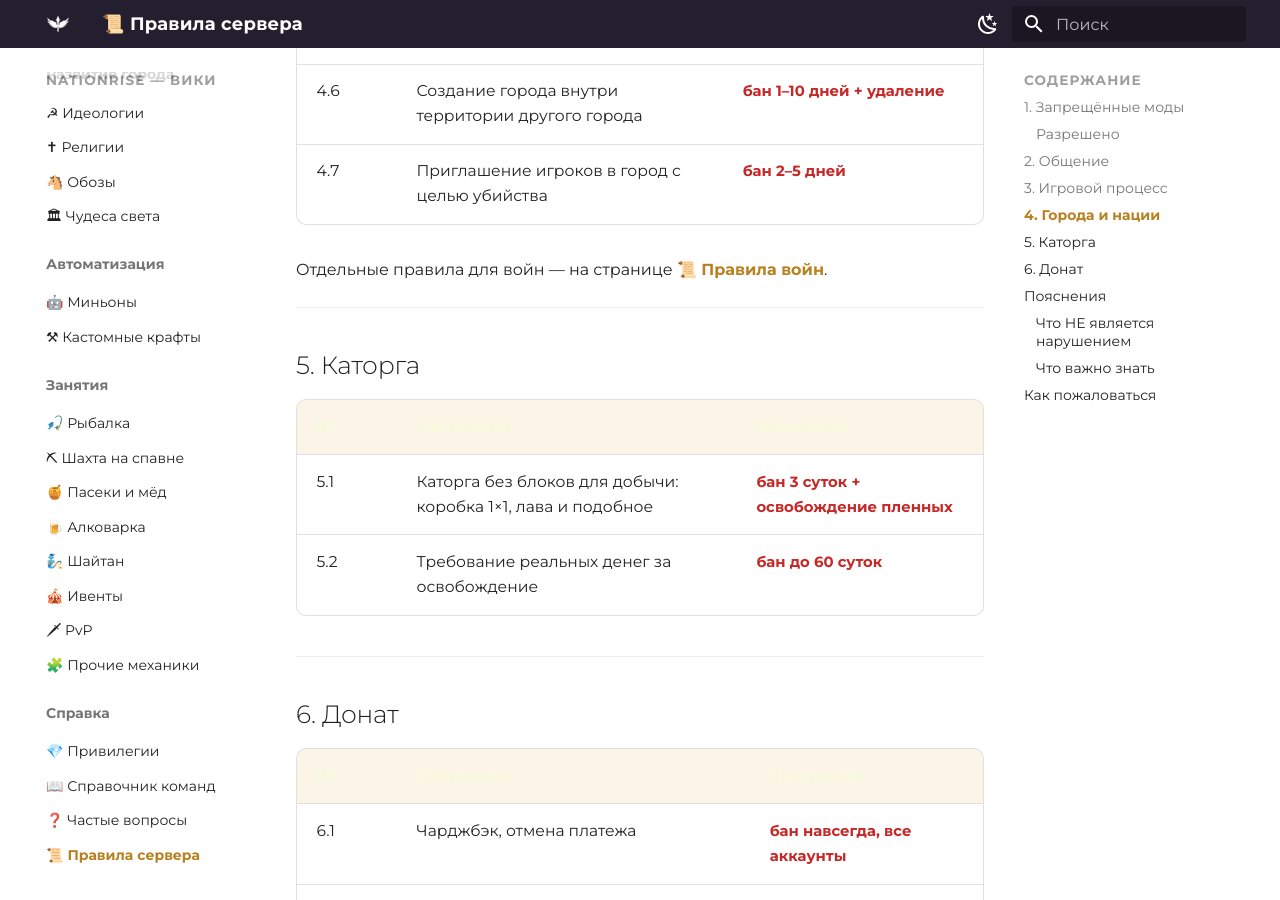
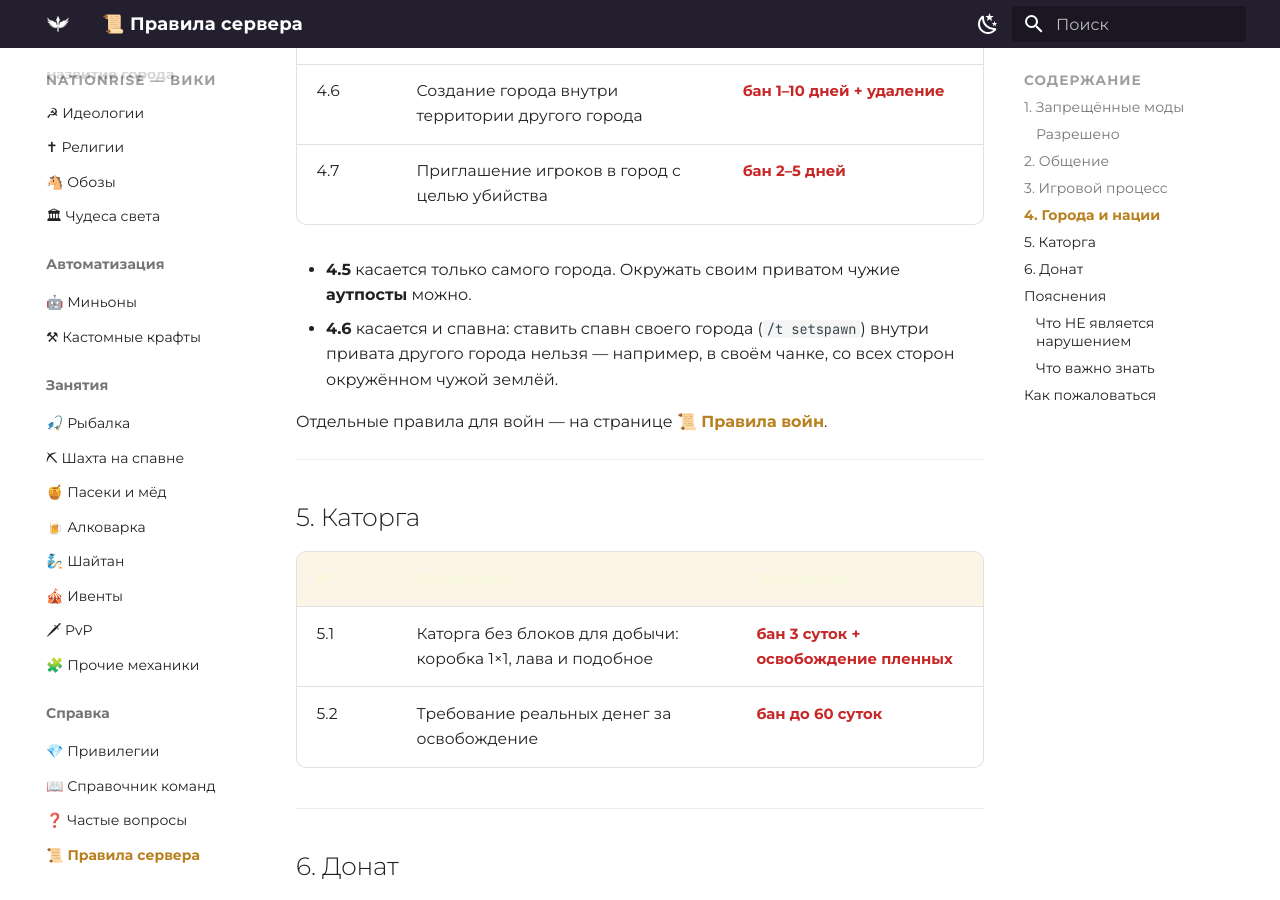
Before and after one commit to zixSSSed/NationRise-Wiki-RU, an MkDocs documentation site: the page built from docs/rules.md, in a window 1280 px wide and 900 px high, scrolled down 5916 px. Built offline with MkDocs 1.6.1 and Material for MkDocs 9.7.7, drawn with Linux system fonts in a browser that asks for light colours.

Commit message:
Правила: окружать аутпосты можно; спавн города внутри чужого привата нельзя
Co-Authored-By: Claude Opus 5.5 <noreply@anthropic.com>

```diff
--- a/docs/rules.md
+++ b/docs/rules.md
@@ -109,6 +109,9 @@
 | 4.6 | Создание города внутри территории другого города | <span class="nak">бан 1–10 дней + удаление</span> |
 | 4.7 | Приглашение игроков в город с целью убийства | <span class="nak">бан 2–5 дней</span> |
 
+- **4.5** касается только самого города. Окружать своим приватом чужие **аутпосты** можно.
+- **4.6** касается и спавна: ставить спавн своего города (`/t setspawn`) внутри привата другого города нельзя — например, в своём чанке, со всех сторон окружённом чужой землёй.
+
 Отдельные правила для войн — на странице **[📜 Правила войн](war-rules.md)**.
 
 ---
```
